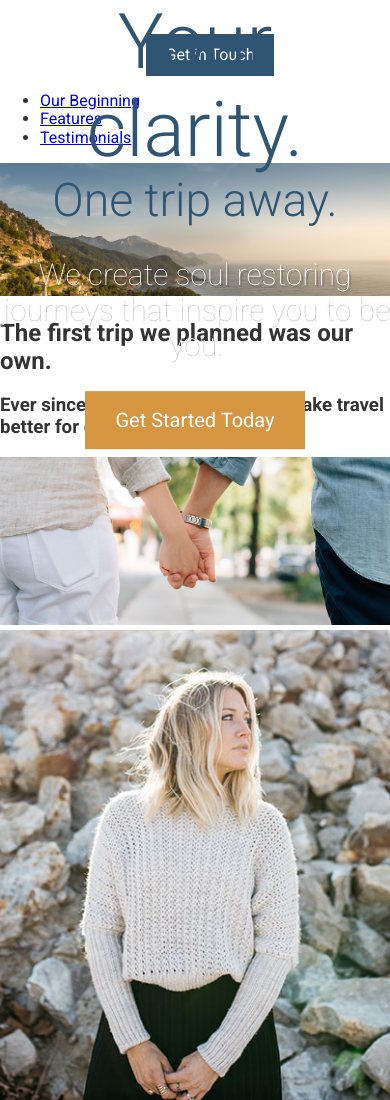
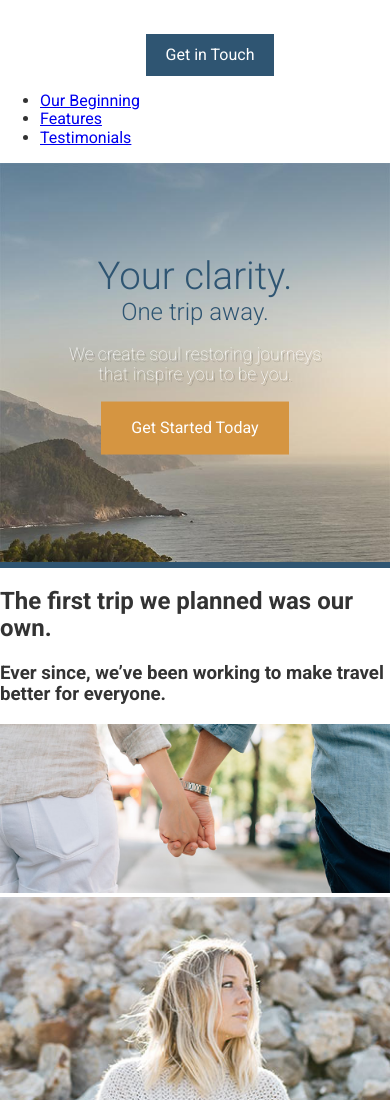
Before and after one commit to icanandiwill23/travel-again, a website: page app/index.html in a window 390 px wide. Shown: the top 1100 px of the page. Drawn offline with Linux system fonts and the light colour scheme.

Commit message:
Completed Large Hero Desktop & Mobile Version

```diff
--- /dev/null
+++ b/app/assets/styles/base/_mixins.css
@@ -0,0 +1,17 @@
+@define-mixin atSmall{
+  @media (min-width: 530px){
+    @mixin-content;
+  }
+}
+
+@define-mixin atMedium{
+  @media (min-width: 768px){
+    @mixin-content;
+  }
+}
+
+@define-mixin atLarge{
+  @media (min-width: 992px){
+    @mixin-content;
+  }
+}
--- a/app/assets/styles/modules/_btn.css
+++ b/app/assets/styles/modules/_btn.css
@@ -10,7 +10,10 @@
   }
 
   &--large{
-    font-size: 1.25rem;
     padding: 1.1rem 1.9rem;
+
+    @mixin atSmall{
+      font-size: 1.25rem;
+    }
   }
 }
--- a/app/assets/styles/modules/_large-hero.css
+++ b/app/assets/styles/modules/_large-hero.css
@@ -1,5 +1,10 @@
 .large-hero{
   position: relative;
+  border-bottom: 6px solid $mainBlue;
+
+  &__image{
+    display: block;
+  }
 
   &__text-content{
     position: absolute;
@@ -10,26 +15,39 @@
   }
 
   &__title{
-    font-size: 4.8rem;
+    font-size: 2.4rem;
     font-weight: 300;
     color: $mainBlue;
     margin: 0;
+
+    @mixin atSmall{
+      font-size: 4.8rem;
+    }
   }
 
   &__subtitle{
-    font-size: 2.9rem;
+    font-size: 1.5rem;
     font-weight: 300;
     color: $mainBlue;
     margin: 0;
+
+    @mixin atSmall{
+      font-size: 2.9rem;
+    }
   }
 
   &__description{
-    font-size: 1.875rem;
+    font-size: 1.1rem;
     font-weight: 100;
-    max-width: 30rem;
     color: #fff;
+    max-width: 17rem;
     text-shadow: 2px 2px 0 rgba(0, 0, 0, .2);
     margin-left: auto;
     margin-right: auto;
+
+    @mixin atSmall{
+      font-size: 1.875rem;
+      max-width: 30rem;
+    }
   }
 }
--- a/app/assets/styles/styles.css
+++ b/app/assets/styles/styles.css
@@ -1,5 +1,6 @@
 @import "normalize.css";
 @import 'base/_variables';
+@import "base/_mixins";
 @import "base/_global";
 @import 'modules/_btn';
 @import "modules/_large-hero";
--- a/app/index.html
+++ b/app/index.html
@@ -27,7 +27,12 @@
   </header>
 
   <div class="large-hero">
-    <img class="large-hero__image" src="assets/images/hero--large.jpg">
+    <picture>
+      <source srcset="assets/images/hero--large.jpg 1920w, assets/images/hero--large-hi-dpi.jpg 3840w" media="(min-width: 1380px)">
+      <source srcset="assets/images/hero--medium.jpg 1380w, assets/images/hero--medium-hi-dpi.jpg 2760w" media="(min-width: 990px)">
+      <source srcset="assets/images/hero--small.jpg 990w, assets/images/hero--small-hi-dpi.jpg 1980w" media="(min-width: 640px)">
+      <img class="large-hero__image" srcset="assets/images/hero--smaller.jpg 640w, assets/images/hero--smaller-hi-dpi.jpg 1280w">
+    </picture>
     <div class="large-hero__text-content">
       <h1 class="large-hero__title">Your clarity.</h1>
       <h2 class="large-hero__subtitle">One trip away.</h2>
--- a/app/temp/styles/styles.css
+++ b/app/temp/styles/styles.css
@@ -372,13 +372,24 @@ img {
   }
 
 .btn--large{
-    font-size: 1.25rem;
     padding: 1.1rem 1.9rem;
+  }
+
+@media (min-width: 530px){
+
+.btn--large{
+      font-size: 1.25rem
+  }
   }
 
 .large-hero{
   position: relative;
+  border-bottom: 6px solid #2f5572;
 }
+
+.large-hero__image{
+    display: block;
+  }
 
 .large-hero__text-content{
     position: absolute;
@@ -390,25 +401,47 @@ img {
   }
 
 .large-hero__title{
-    font-size: 4.8rem;
+    font-size: 2.4rem;
     font-weight: 300;
     color: #2f5572;
     margin: 0;
   }
 
+@media (min-width: 530px){
+
+.large-hero__title{
+      font-size: 4.8rem
+  }
+  }
+
 .large-hero__subtitle{
-    font-size: 2.9rem;
+    font-size: 1.5rem;
     font-weight: 300;
     color: #2f5572;
     margin: 0;
   }
 
+@media (min-width: 530px){
+
+.large-hero__subtitle{
+      font-size: 2.9rem
+  }
+  }
+
 .large-hero__description{
-    font-size: 1.875rem;
+    font-size: 1.1rem;
     font-weight: 100;
-    max-width: 30rem;
     color: #fff;
+    max-width: 17rem;
     text-shadow: 2px 2px 0 rgba(0, 0, 0, .2);
     margin-left: auto;
     margin-right: auto;
   }
+
+@media (min-width: 530px){
+
+.large-hero__description{
+      font-size: 1.875rem;
+      max-width: 30rem
+  }
+  }
--- a/package.json
+++ b/package.json
@@ -27,6 +27,7 @@
     "gulp-postcss": "^8.0.0",
     "gulp-watch": "^5.0.1",
     "postcss-import": "^12.0.1",
+    "postcss-mixins": "^6.2.0",
     "postcss-nested": "^4.1.0",
     "postcss-simple-vars": "^5.0.1"
   }
```
Also changed, not shown: gulp/tasks/styles.js (added, +17 -0 lines), gulp/tasks/watch.js (added, +24 -0 lines), gulpfile.js (+2 -39 lines), 1 other file.
